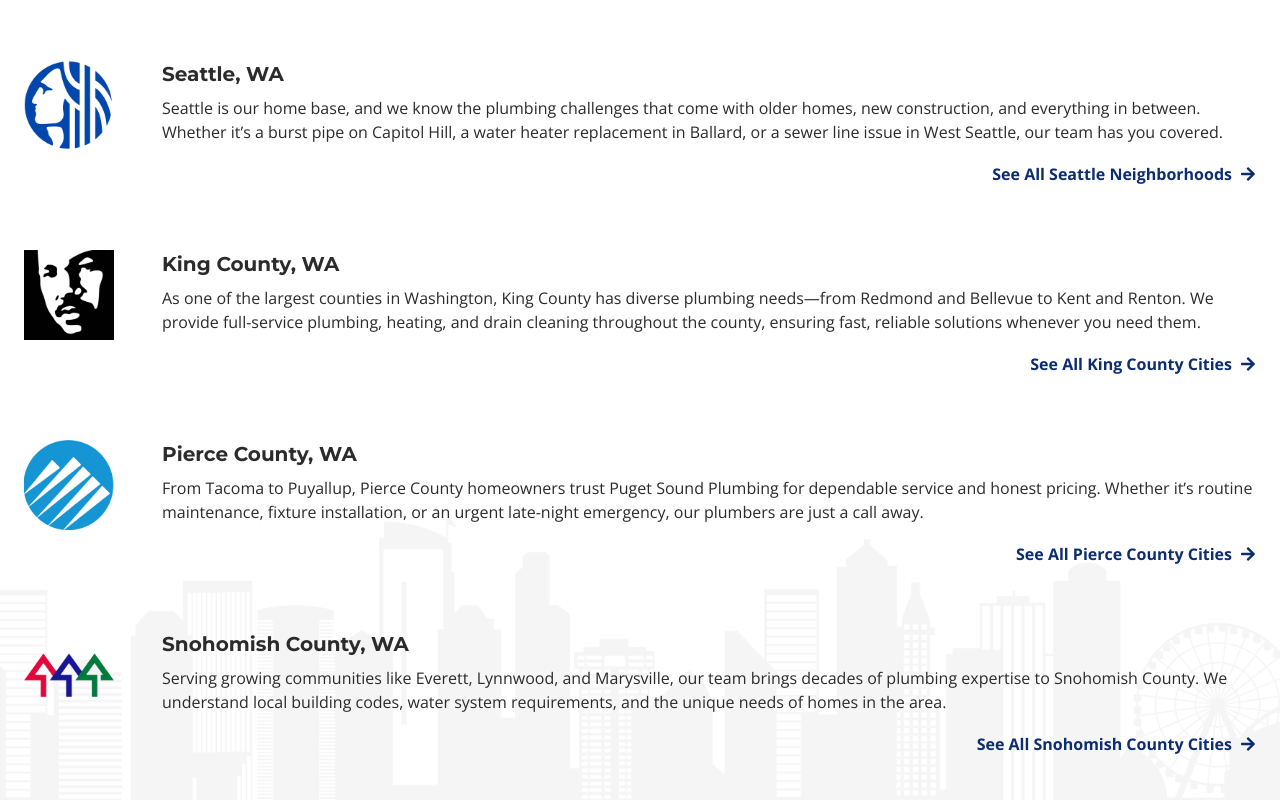
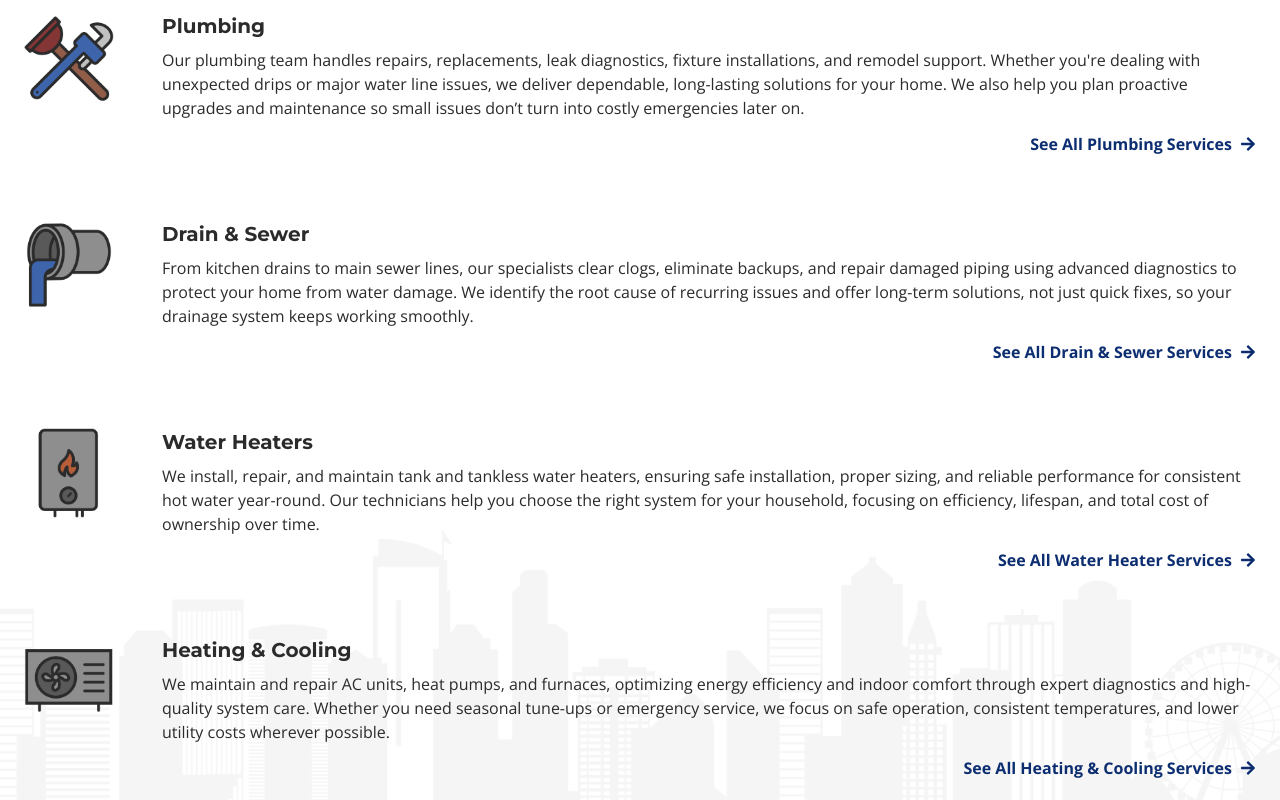
Before and after one commit to zahaale20/Puget-Sound-Plumbing-and-Heating, a React (Vite) app: page /about-us in a window 1280 px wide. Shown: the part 2180-2980 px from the top of the page. Built offline with nearby package versions, Linux system fonts and the light colour scheme.

Commit message:
about us page

```diff
--- a/src/components/pages/about-us/AboutUsPage.jsx
+++ b/src/components/pages/about-us/AboutUsPage.jsx
@@ -4,6 +4,7 @@ import pattern from "../../../assets/pattern1.png";
 
 import CoreValues from "./components/CoreValues";
 import History from "./components/History";
+import Services from "./components/Services";
 import ServiceAreas from "./components/ServiceAreas";
 
 export default function AboutUsPage() {
@@ -38,6 +39,10 @@ export default function AboutUsPage() {
 			</section>
 
 			<section className="flex justify-center w-full py-16 bg-cover bg-bottom text-[#2B2B2B]" style={{ backgroundImage: `url(${skyline})` }}>
+				<Services />
+			</section>
+
+			<section className="flex justify-center w-full bg-[#F5F5F5] py-16">
 				<ServiceAreas />
 			</section>
 		</div>
--- /dev/null
+++ b/src/components/pages/about-us/components/Services.jsx
@@ -0,0 +1,153 @@
+import { FaArrowRight } from "react-icons/fa";
+
+import plumbingService from "../../../../assets/plumbing-repair-color.png";
+import drainAndSewerService from "../../../../assets/drain-and-sewer-color.png";
+import waterHeaterService from "../../../../assets/water-heaters-color.png";
+import heatingAndCoolingService from "../../../../assets/heating-and-cooling-color.png";
+
+import { ServiceLinks } from "../../../header/navLinks";
+
+
+export default function Services() {
+    return (
+        <div className="flex flex-col max-w-7xl mx-auto px-6 gap-6">
+
+            {/* Header Content Container */}
+            <div className="flex flex-col gap-6 mb-12">
+                {/* Title */}
+                <h4 className="text-[#0C2D70] pb-2">
+                    <span className="relative inline-block">
+                        Our Services
+                        <span className="absolute left-0 bottom-0 h-[3px] bg-[#B32020] w-full"></span>
+                    </span>
+                </h4>
+
+                {/* Description */}
+                <p className="text-[#2B2B2B]">
+                    Your home deserves work done right. We deliver professional plumbing and heating services across the Puget Sound, backed by skilled technicians and decades of expertise. From small repairs to full system replacements, our team focuses on long-term reliability, safety, and comfort in every job we complete.
+                </p>
+
+                {/* The second paragraph from the source content is dropped as it is page-specific and not needed here */}
+                {/* We will use the second description paragraph from the new content's header section */}
+                {/* NOTE: Since the new content source only had two paragraphs in the full header,
+                   I will combine them slightly to fit the two paragraph structure here, or simplify
+                   as the component only had two paragraphs for the description.
+                   I will use the primary description and skip the second sentence as it was page-specific */}
+            </div>
+
+            <div className="text-[#2B2B2B] space-y-16">
+                {/* Plumbing Services */}
+                <div className="flex flex-col gap-2">
+                    <div className="flex flex-col sm:flex-row sm:items-start gap-12">
+                        <div className="hidden sm:block flex-shrink-0">
+                            <img
+                                src={plumbingService}
+                                alt="Plumbing Services"
+                                className="h-[90px] object-contain"
+                            />
+                        </div>
+                        <div className="flex-1">
+                            <h5 className="text-[#2B2B2B] mb-2">{ServiceLinks[0].name}</h5>
+                            <p>
+                                Our plumbing team handles repairs, replacements, leak diagnostics, fixture installations, and remodel support. Whether you're dealing with unexpected drips or major water line issues, we deliver dependable, long-lasting solutions for your home. We also help you plan proactive upgrades and maintenance so small issues don’t turn into costly emergencies later on.
+                            </p>
+                        </div>
+                    </div>
+
+                    <div className="flex justify-end mt-1">
+                        <a
+                            href="/services/plumbing"
+                            className="text-[#0C2D70] font-semibold flex items-center gap-2 hover:underline transition-colors whitespace-nowrap cursor-pointer"
+                        >
+                            See All Plumbing Services <FaArrowRight />
+                        </a>
+                    </div>
+                </div>
+
+                {/* Drain & Sewer Services */}
+                <div className="flex flex-col gap-2">
+                    <div className="flex flex-col sm:flex-row sm:items-start gap-12">
+                        <div className="hidden sm:block flex-shrink-0">
+                            <img
+                                src={drainAndSewerService}
+                                alt="Drain and Sewer Services"
+                                className="h-[90px] object-contain"
+                            />
+                        </div>
+                        <div className="flex-1">
+                            <h5 className="text-[#2B2B2B] mb-2">{ServiceLinks[1].name}</h5>
+                            <p>
+                                From kitchen drains to main sewer lines, our specialists clear clogs, eliminate backups, and repair damaged piping using advanced diagnostics to protect your home from water damage. We identify the root cause of recurring issues and offer long-term solutions, not just quick fixes, so your drainage system keeps working smoothly.
+                            </p>
+                        </div>
+                    </div>
+
+                    <div className="flex justify-end mt-1">
+                        <a
+                            href="/services/drain-and-sewer"
+                            className="text-[#0C2D70] font-semibold flex items-center gap-2 hover:underline transition-colors whitespace-nowrap cursor-pointer"
+                        >
+                            See All Drain & Sewer Services <FaArrowRight />
+                        </a>
+                    </div>
+                </div>
+
+                {/* Water Heaters */}
+                <div className="flex flex-col gap-2">
+                    <div className="flex flex-col sm:flex-row sm:items-start gap-12">
+                        <div className="hidden sm:block flex-shrink-0">
+                            <img
+                                src={waterHeaterService}
+                                alt="Water Heater Services"
+                                className="h-[90px] object-contain"
+                            />
+                        </div>
+                        <div className="flex-1">
+                            <h5 className="text-[#2B2B2B] mb-2">{ServiceLinks[2].name}</h5>
+                            <p>
+                                We install, repair, and maintain tank and tankless water heaters, ensuring safe installation, proper sizing, and reliable performance for consistent hot water year-round. Our technicians help you choose the right system for your household, focusing on efficiency, lifespan, and total cost of ownership over time.
+                            </p>
+                        </div>
+                    </div>
+
+                    <div className="flex justify-end mt-1">
+                        <a
+                            href="/services/water-heaters"
+                            className="text-[#0C2D70] font-semibold flex items-center gap-2 hover:underline transition-colors whitespace-nowrap cursor-pointer"
+                        >
+                            See All Water Heater Services <FaArrowRight />
+                        </a>
+                    </div>
+                </div>
+
+                {/* Heating & Cooling */}
+                <div className="flex flex-col gap-2">
+                    <div className="flex flex-col sm:flex-row sm:items-start gap-12">
+                        <div className="hidden sm:block flex-shrink-0">
+                            <img
+                                src={heatingAndCoolingService}
+                                alt="Heating and Cooling Services"
+                                className="h-[90px] object-contain"
+                            />
+                        </div>
+                        <div className="flex-1">
+                            <h5 className="text-[#2B2B2B] mb-2">{ServiceLinks[3].name}</h5>
+                            <p>
+                                We maintain and repair AC units, heat pumps, and furnaces, optimizing energy efficiency and indoor comfort through expert diagnostics and high-quality system care. Whether you need seasonal tune-ups or emergency service, we focus on safe operation, consistent temperatures, and lower utility costs wherever possible.
+                            </p>
+                        </div>
+                    </div>
+
+                    <div className="flex justify-end mt-1">
+                        <a
+                            href="/services/heating-and-cooling"
+                            className="text-[#0C2D70] font-semibold flex items-center gap-2 hover:underline transition-colors whitespace-nowrap cursor-pointer"
+                        >
+                            See All Heating & Cooling Services <FaArrowRight />
+                        </a>
+                    </div>
+                </div>
+            </div>
+        </div>
+    );
+}
```
